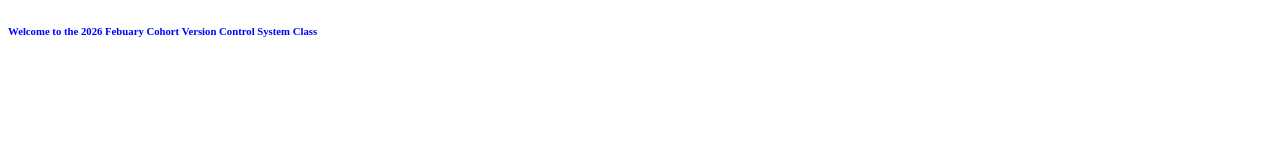
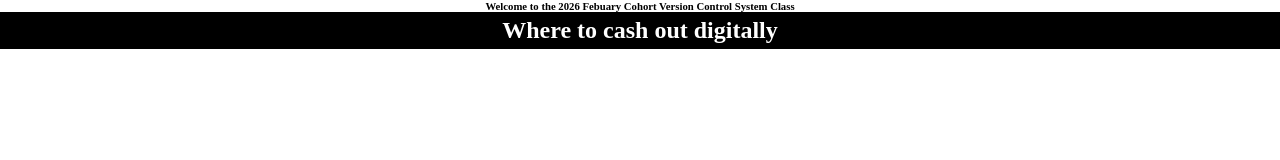
Before and after one commit to pelumidavid230/VCS-GIT-Febuary-2026, a plain HTML site: page index.html in a window 1280 px wide. Drawn offline with Linux system fonts and the light colour scheme.

Commit message:
added h2 and then style it

```diff
--- a/index.css
+++ b/index.css
@@ -1,3 +1,15 @@
+*{
+    padding: 0px;
+    margin: 0px;
+    box-sizing: border-box;
+}
 h6{
-    color: blue;
+    color: black;
+    text-align: center;
 }
+h2{
+    background-color: black;
+    color: white;
+    text-align: center;
+    padding: 5px 0px;
+}
--- a/index.html
+++ b/index.html
@@ -1,12 +1,16 @@
 <!DOCTYPE html>
 <html lang="en">
+
 <head>
     <meta charset="UTF-8">
     <meta name="viewport" content="width=device-width, initial-scale=1.0">
     <title>Document</title>
     <link rel="stylesheet" href="index.css">
 </head>
+
 <body>
     <h6>Welcome to the 2026 Febuary Cohort Version Control System Class</h6>
+    <h2>Where to cash out digitally</h2>
 </body>
+
 </html>
```
